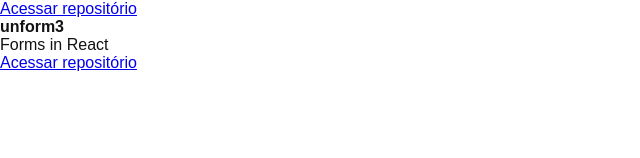
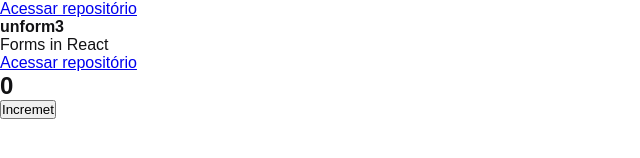
Before and after one commit to andressagomes26/ignite, a React app in the folder reactjs/01-github-explorer/: page / in a window 1280 px wide. Shown: the part 172-330 px from the top of the page, without its empty margins (0-640 px from the left). Built offline with nearby package versions, Linux system fonts and the light colour scheme.

Commit message:
Conceito de estado e imutabilidade + Fast Refresh

```diff
--- a/reactjs/01-github-explorer/package.json
+++ b/reactjs/01-github-explorer/package.json
@@ -16,11 +16,13 @@
     "@babel/core": "^7.15.5",
     "@babel/preset-env": "^7.15.6",
     "@babel/preset-react": "^7.14.5",
+    "@pmmmwh/react-refresh-webpack-plugin": "^0.5.1",
     "babel-loader": "^8.2.2",
     "cross-env": "^7.0.3",
     "css-loader": "^6.3.0",
     "html-webpack-plugin": "^5.3.2",
     "node-sass": "^6.0.1",
+    "react-refresh": "^0.10.0",
     "sass-loader": "^12.1.0",
     "style-loader": "^3.3.0",
     "webpack": "^5.53.0",
--- a/reactjs/01-github-explorer/src/App.jsx
+++ b/reactjs/01-github-explorer/src/App.jsx
@@ -1,6 +1,12 @@
+import { Counter } from './componentes/Counter';
 import { RepositoryList } from './componentes/RepositoryList'
 import './styles/global.scss'
 
 export function App(){
-    return <RepositoryList />
+    return(
+        <>
+            <RepositoryList />
+            <Counter />
+        </>
+    );
 }
--- /dev/null
+++ b/reactjs/01-github-explorer/src/componentes/Counter.jsx
@@ -0,0 +1,15 @@
+import {useState} from 'react'
+
+export function Counter(){
+    const [counter, setCounter] = useState(0);
+
+    function increment(){
+        setCounter(counter + 1);
+    }
+    return(
+        <div>
+            <h2>{counter}</h2>
+            <button type='button' onClick={increment}>Incremet</button>
+        </div>
+    );
+}
--- a/reactjs/01-github-explorer/webpack.config.js
+++ b/reactjs/01-github-explorer/webpack.config.js
@@ -1,5 +1,6 @@
 const path = require("path")
 const HtmlWebpackPlugin = require('html-webpack-plugin')
+const ReactRefreshWebpackPlugin = require('@pmmmwh/react-refresh-webpack-plugin')
 
 const isDevelopment = process.env.NODE_ENV !== 'production';
 
@@ -21,16 +22,24 @@
         hot: true,
     },
     plugins:[
+        isDevelopment && new ReactRefreshWebpackPlugin(),
         new HtmlWebpackPlugin({
             template: path.resolve(__dirname, 'public', 'index.html')
         })
-    ],
+    ].filter(Boolean),
     module: {
         rules: [
             {
                 test: /\.jsx$/,
                 exclude: /node_modules/,
-                use:'babel-loader',
+                use: {
+                    loader: 'babel-loader',
+                    options: {
+                        plugins: [
+                            isDevelopment && require.resolve('react-refresh/babel')
+                        ].filter(Boolean)
+                    }
+                },
             },
             {
                 test: /\.scss$/,
```
Also changed, not shown: 1 other file (tests, documents, lock files or other folders).
